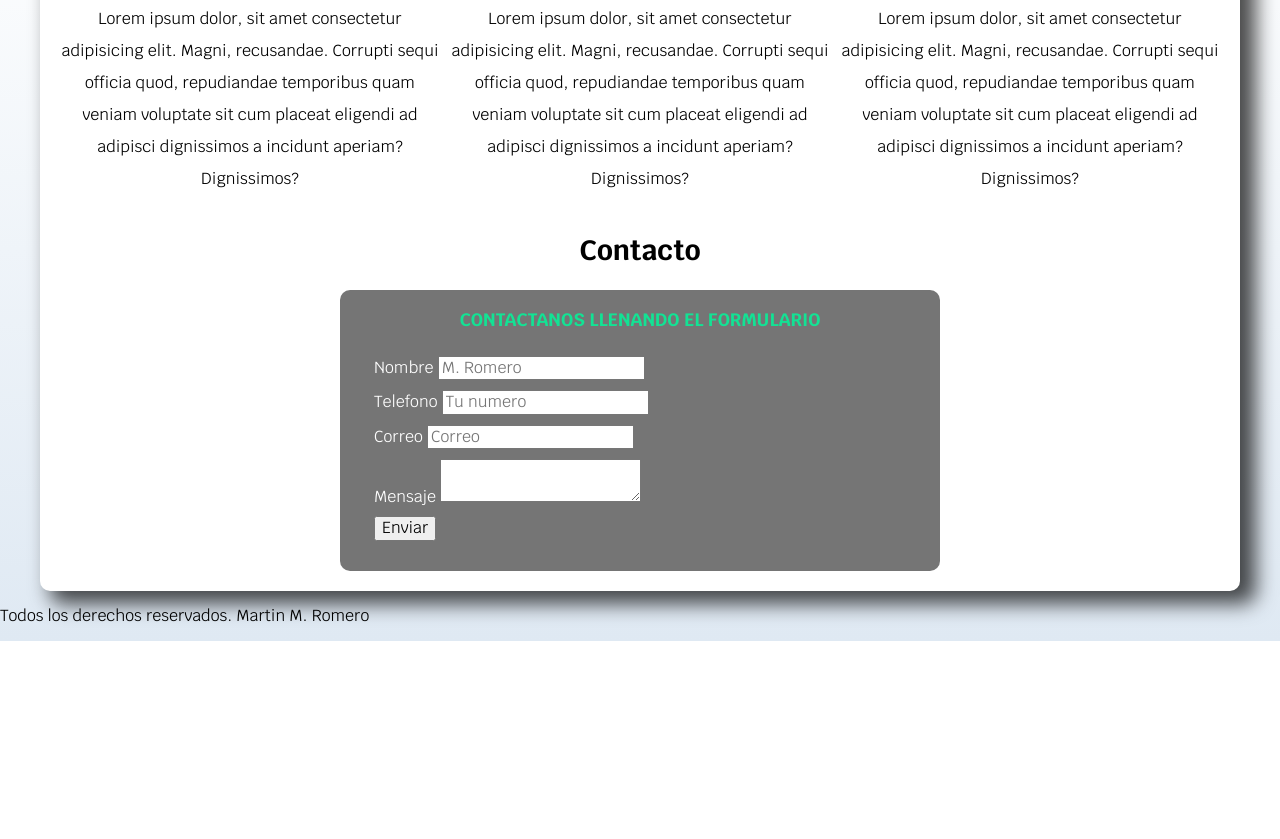
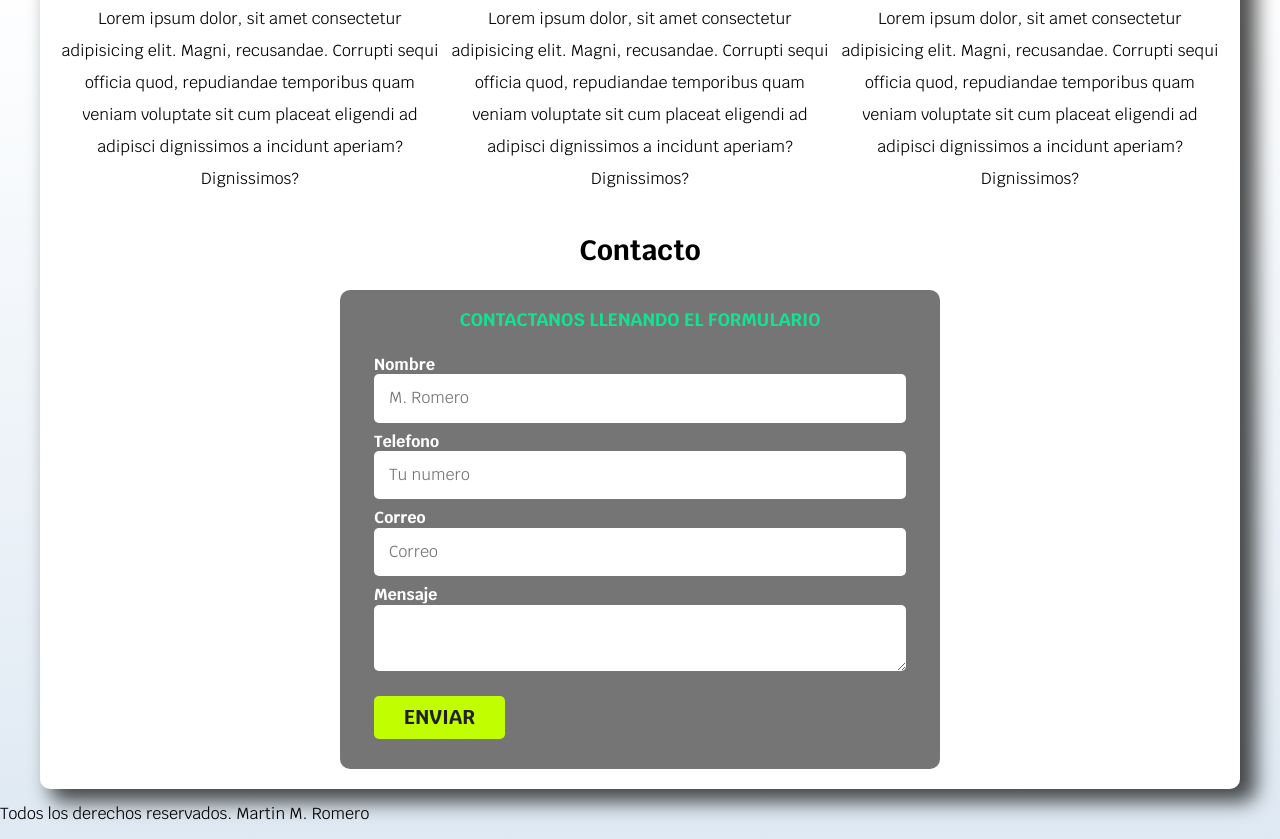
Before and after one commit to Mart1nRH716/CursoWeb, a plain HTML site: page freelancer_inicio/index.html in a window 1280 px wide. Shown: the part 926-1765 px from the top of the page. Before the commit the page ends 1567 px from the top, so only its background shows below. Drawn offline with Linux system fonts and the light colour scheme.

Commit message:
ya casi queda el fomrulario

```diff
--- a/freelancer_inicio/css/styles.css
+++ b/freelancer_inicio/css/styles.css
@@ -60,6 +60,11 @@ h1,h2,h3{
     border-radius: .5rem;
     width: 90%;
     text-align: center;
+    border: none;
+}
+
+.boton:hover{
+cursor: pointer;
 }
 
 @media (min-width: 480px) {
@@ -75,6 +80,25 @@ h1,h2,h3{
 .contenedor{
     max-width: 120rem; /*Toma el maximo de 120 rems si no usa el 100% lo que hace es que se vaya moviendo el contenido conforme abrimos la pantalla*/
     margin: 0 auto;
+}
+
+.w-100{
+    width: 100%;
+}
+
+@media (min-width: 768px) {
+    .w-100{
+        width: auto;
+    }
+
+}
+
+.flex{
+    display: flex;
+}
+
+.alinear-derecha{
+    justify-content: flex end;
 }
 .nav-bg{
     background-color: var(--secundario);
@@ -206,12 +230,26 @@ h1,h2,h3{
 
 .campo{
     margin-bottom: 1rem;
-
-
 }
 
 .campo label{
     color: var(--blanco);
+    font-weight: bold;
     font-weight: .5rem;
+    display: block;
 
 }
+
+.campo input, .campo textarea{
+    width: 100%;
+    border: none;
+    padding: 1.5rem;
+    border-radius: .5rem;
+}
+/*
+Tambien se puede declara asi
+.campo input[type="text"],
+.campo input[type="tel"]
+{
+    background-color: red;
+} */
--- a/freelancer_inicio/index.html
+++ b/freelancer_inicio/index.html
@@ -139,12 +139,12 @@
                             <input type="email" placeholder="Correo">
                         </div>
                         <div class="campo">
-                            <label >Mensaje</label>
+                            <label>Mensaje</label>
                             <textarea></textarea>
                         </div>
                     </div>
-                    <div>
-                        <input type="submit" value="Enviar">
+                    <div class="enviar alinear-derecha flex">
+                        <input class="boton w-100" type="submit" value="Enviar">
                     </div>
 
 
```
